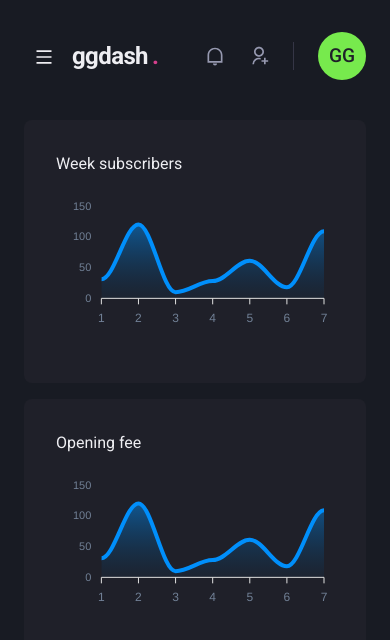
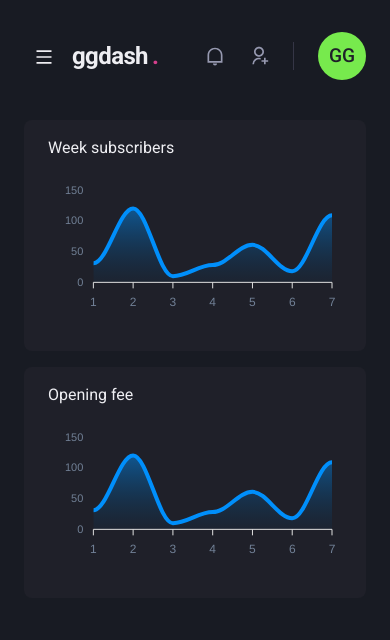
Before and after one commit to GGalupo/gg-dash, a Next.js app: page /dashboard in a window 390 px wide. Shown: the top 640 px of the page. Built offline with nearby package versions, Linux system fonts and the light colour scheme.

Commit message:
Responsive dashboard page

```diff
--- a/src/pages/dashboard.tsx
+++ b/src/pages/dashboard.tsx
@@ -67,12 +67,12 @@ const Dashboard = () => {
         <Sidebar />
 
         <SimpleGrid flex="1" gap="4" minChildWidth="320px" align="flex-start">
-          <Box p="8" bg="gray.800" borderRadius="8">
+          <Box px={["6", "8"]} py={["4", "8"]} bg="gray.800" borderRadius="8">
             <Text>Week subscribers</Text>
             <Chart options={options} series={series} type="area" height={160} />
           </Box>
 
-          <Box p="8" bg="gray.800" borderRadius="8">
+          <Box px={["6", "8"]} py={["4", "8"]} bg="gray.800" borderRadius="8">
             <Text>Opening fee</Text>
             <Chart options={options} series={series} type="area" height={160} />
           </Box>
```
